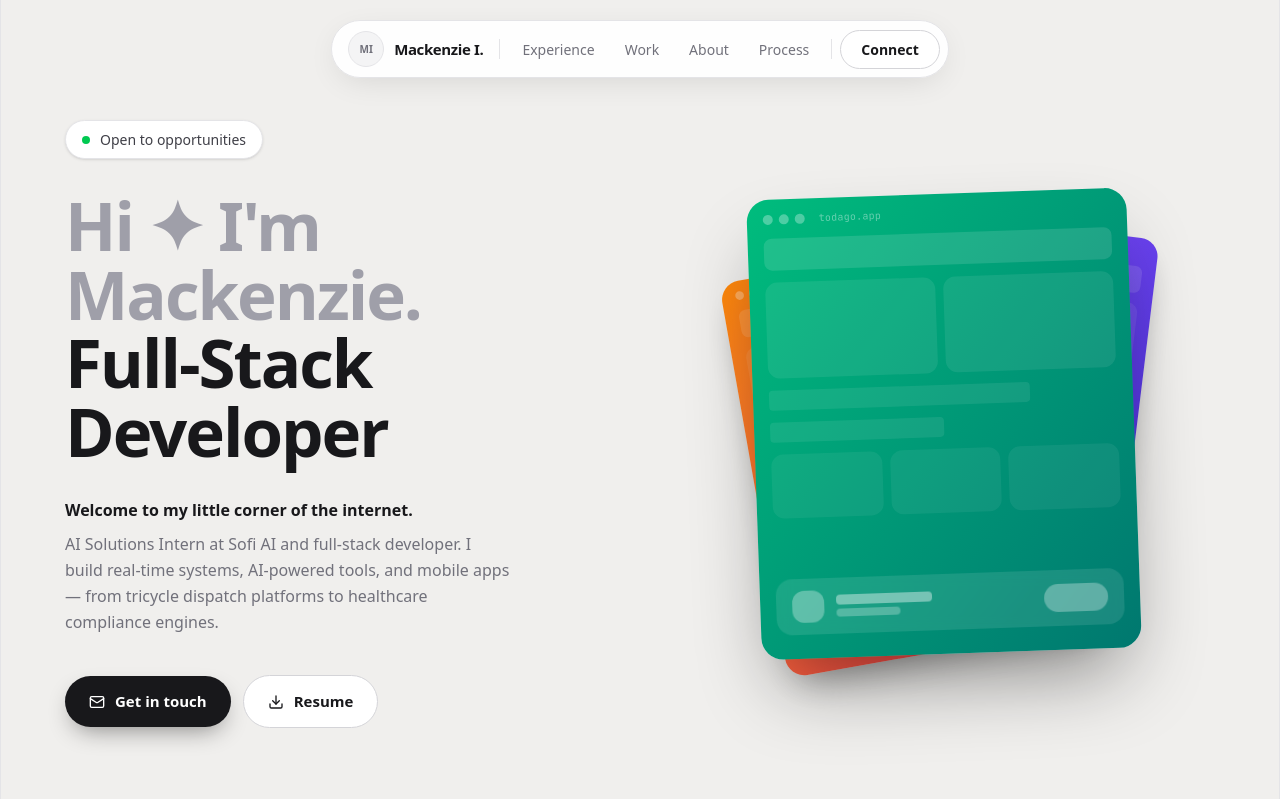
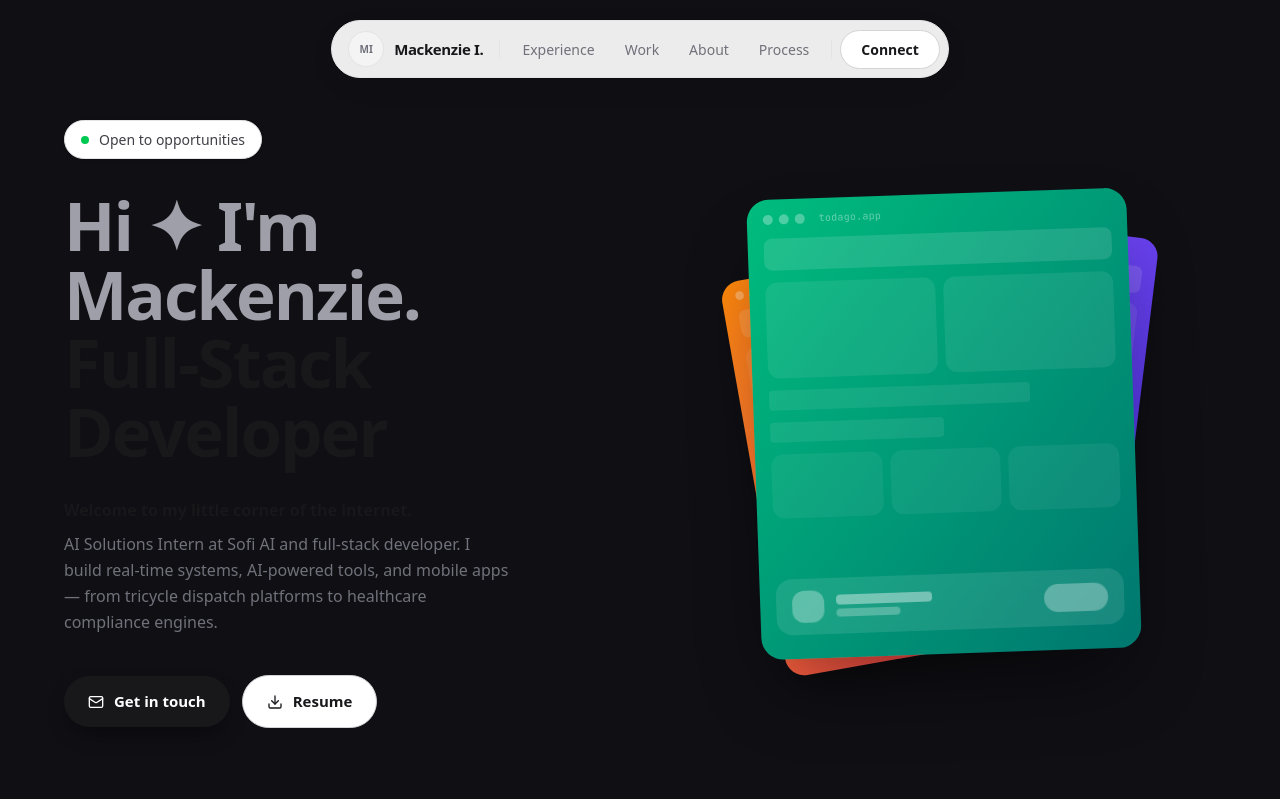
Before and after one commit to Zenn-source/personal-portfolio, a React (Vite) app: page / in a window 1280 px wide. Shown: the top 799 px of the page. Built offline with nearby package versions, Linux system fonts and the light colour scheme; a web font is replaced by a local one.

Commit message:
Refactor Portfolio component layout for improved structure and styling

```diff
--- a/src/Portfolio.jsx
+++ b/src/Portfolio.jsx
@@ -11,21 +11,19 @@ import { TECH_TICKER, LIFE_TICKER } from "./data/content";
 
 export default function Portfolio() {
   return (
-    <div className="min-h-screen bg-[#f0efed] font-sans text-zinc-900 antialiased">
-      <div className="mx-auto max-w-[1400px] border-zinc-200 sm:border-x">
+    <div className="min-h-screen bg-[#0f0f14] font-sans text-zinc-50 antialiased">
       <Nav />
       <main>
         <Hero />
         <Ticker items={TECH_TICKER} sep="✦" />
+        <Experience />
         <Work />
+        <Stack />
         <Services />
-          <Stack />
         <Philosophy />
-          <Experience />
         <Ticker items={LIFE_TICKER} sep="✦" />
       </main>
       <Footer />
     </div>
-    </div>
   );
 }
```
Lines whose indentation alone changed are shown as unchanged.
